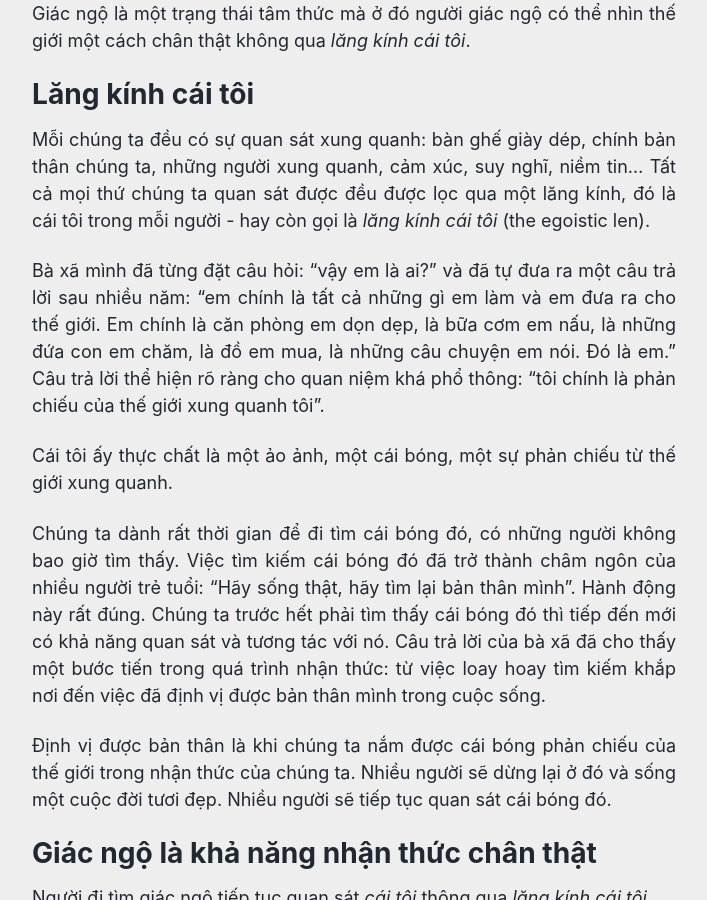
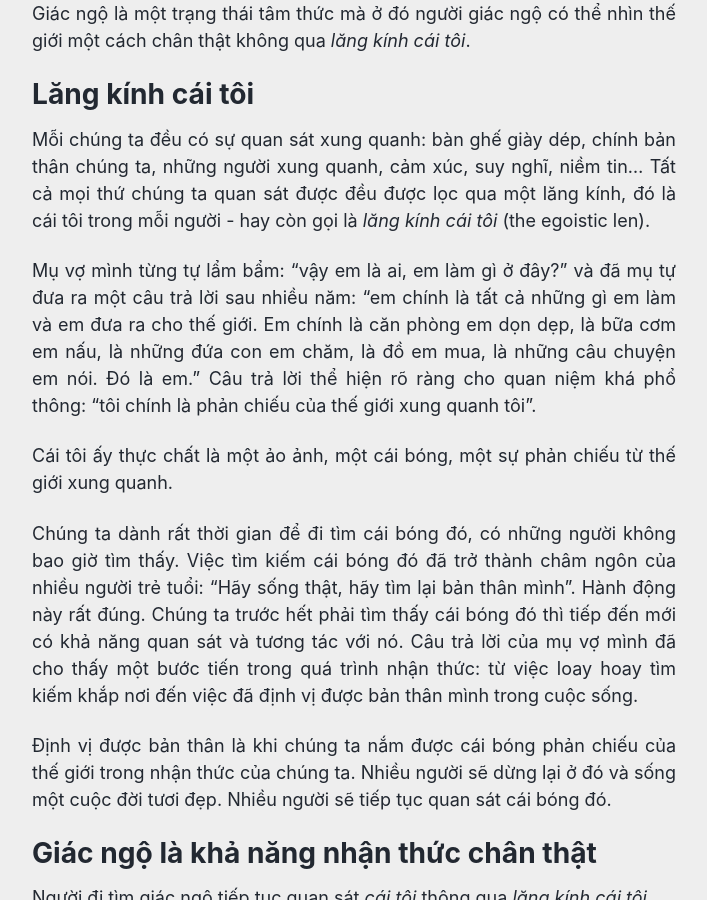
Before and after one commit to twinni7/twinni7.github.io, a Jekyll site: the page built from _posts/tam-thuc/2019-11-15-ban-ve-giac-ngo.md, in a window 1280 px wide and 900 px high, scrolled down 316 px. Shown: the whole window, without its empty margins (286-993 px from the left). Built offline with Jekyll 4.4.1, drawn with Linux system fonts in a browser that asks for light colours; cached includes are drawn as plain includes; nearby versions of some CDN libraries; some of the changed text lies outside the part shown.

Commit message:
post edit: ban ve giac ngo

```diff
--- a/_posts/tam-thuc/2019-11-15-ban-ve-giac-ngo.md
+++ b/_posts/tam-thuc/2019-11-15-ban-ve-giac-ngo.md
@@ -18,11 +18,11 @@
 
 Mỗi chúng ta đều có sự quan sát xung quanh: bàn ghế giày dép, chính bản thân chúng ta, những người xung quanh, cảm xúc, suy nghĩ, niềm tin... Tất cả mọi thứ chúng ta quan sát được đều được lọc qua một lăng kính, đó là cái tôi trong mỗi người - hay còn gọi là *lăng kính cái tôi* (the egoistic len).
 
-Bà xã mình đã từng đặt câu hỏi: "vậy em là ai?" và đã tự đưa ra một câu trả lời sau nhiều năm: "em chính là tất cả những gì em làm và em đưa ra cho thế giới. Em chính là căn phòng em dọn dẹp, là bữa cơm em nấu, là những đứa con em chăm, là đồ em mua, là những câu chuyện em nói. Đó là em." Câu trả lời thể hiện rõ ràng cho quan niệm khá phổ thông: "tôi chính là phản chiếu của thế giới xung quanh tôi".
+Mụ vợ mình từng tự lẩm bẩm: "vậy em là ai, em làm gì ở đây?" và đã mụ tự đưa ra một câu trả lời sau nhiều năm: "em chính là tất cả những gì em làm và em đưa ra cho thế giới. Em chính là căn phòng em dọn dẹp, là bữa cơm em nấu, là những đứa con em chăm, là đồ em mua, là những câu chuyện em nói. Đó là em." Câu trả lời thể hiện rõ ràng cho quan niệm khá phổ thông: "tôi chính là phản chiếu của thế giới xung quanh tôi".
 
 Cái tôi ấy thực chất là một ảo ảnh, một cái bóng, một sự phản chiếu từ thế giới xung quanh.
 
-Chúng ta dành rất thời gian để đi tìm cái bóng đó, có những người không bao giờ tìm thấy. Việc tìm kiếm cái bóng đó đã trở thành châm ngôn của nhiều người trẻ tuổi: "Hãy sống thật, hãy tìm lại bản thân mình". Hành động này rất đúng. Chúng ta trước hết phải tìm thấy cái bóng đó thì tiếp đến mới có khả năng quan sát và tương tác với nó. Câu trả lời của bà xã đã cho thấy một bước tiến trong quá trình nhận thức: từ việc loay hoay tìm kiếm khắp nơi đến việc đã định vị được bản thân mình trong cuộc sống.
+Chúng ta dành rất thời gian để đi tìm cái bóng đó, có những người không bao giờ tìm thấy. Việc tìm kiếm cái bóng đó đã trở thành châm ngôn của nhiều người trẻ tuổi: "Hãy sống thật, hãy tìm lại bản thân mình". Hành động này rất đúng. Chúng ta trước hết phải tìm thấy cái bóng đó thì tiếp đến mới có khả năng quan sát và tương tác với nó. Câu trả lời của mụ vợ mình đã cho thấy một bước tiến trong quá trình nhận thức: từ việc loay hoay tìm kiếm khắp nơi đến việc đã định vị được bản thân mình trong cuộc sống.
 
 Định vị được bản thân là khi chúng ta nắm được cái bóng phản chiếu của thế giới trong nhận thức của chúng ta. Nhiều người sẽ dừng lại ở đó và sống một cuộc đời tươi đẹp. Nhiều người sẽ tiếp tục quan sát cái bóng đó.
 
@@ -55,6 +55,6 @@
  1. Bóc bỏ đi những lớp lăng kính cái tôi dày cộp đang dính chặt vào tâm thức.
  2. Giữ không cho cuộc đời ném thêm những tạp chất bồi đắp vào lăng kính đó.
 
-Quá trình tiến đến giác ngộ sẽ bao gồm rất nhiều những lần "ngộ", giống như bà xã mình lâu lâu lại thấm thía một vấn đề nào đó và thốt lên "à ha". Trên con đường đó, chúng ta sẽ có những bước đi "ngộ ra". Mỗi bước chân dài hay ngắn phụ thuộc vào số lượng *cái tôi* mà lần chứng ngộ đó rũ bỏ được. Cho đến khi hoàn toàn thanh tịnh.
+Quá trình tiến đến giác ngộ sẽ bao gồm rất nhiều những lần "ngộ". Qua nhiều năm quan sát mụ vợ, mình thấy lâu lâu mụ lại lại thấm thía một vấn đề nào đó và thốt lên "à ha". Trên con đường tâm thức, mụ vợ mình cũng có những bước đi "ngộ ra". Mỗi bước chân dài hay ngắn phụ thuộc vào số lượng *cái tôi* mà lần chứng ngộ đó rũ bỏ được. Cho đến khi hoàn toàn thanh tịnh.
 
 Có gì ở phía bên kia bờ giác ngộ mà các bậc thánh nhân đã thấy?
```
